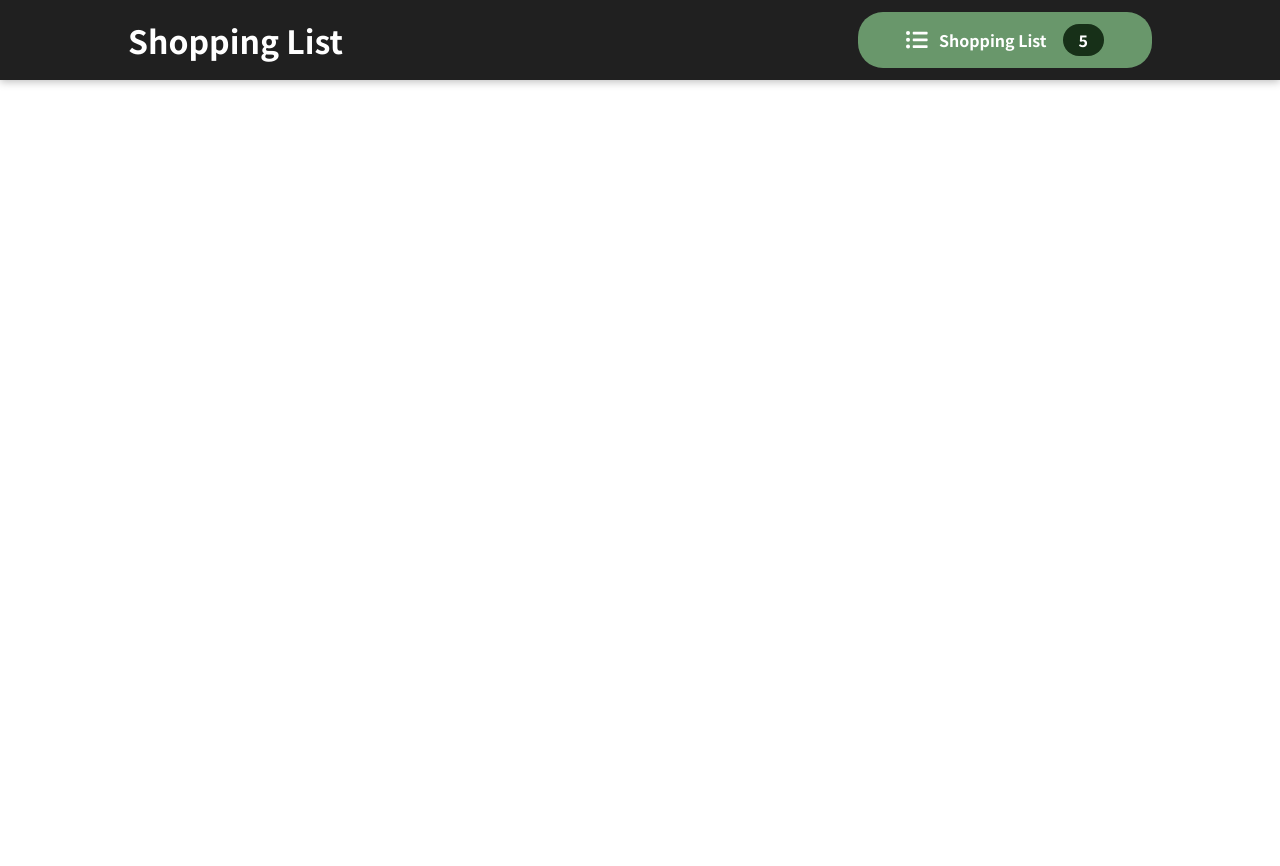
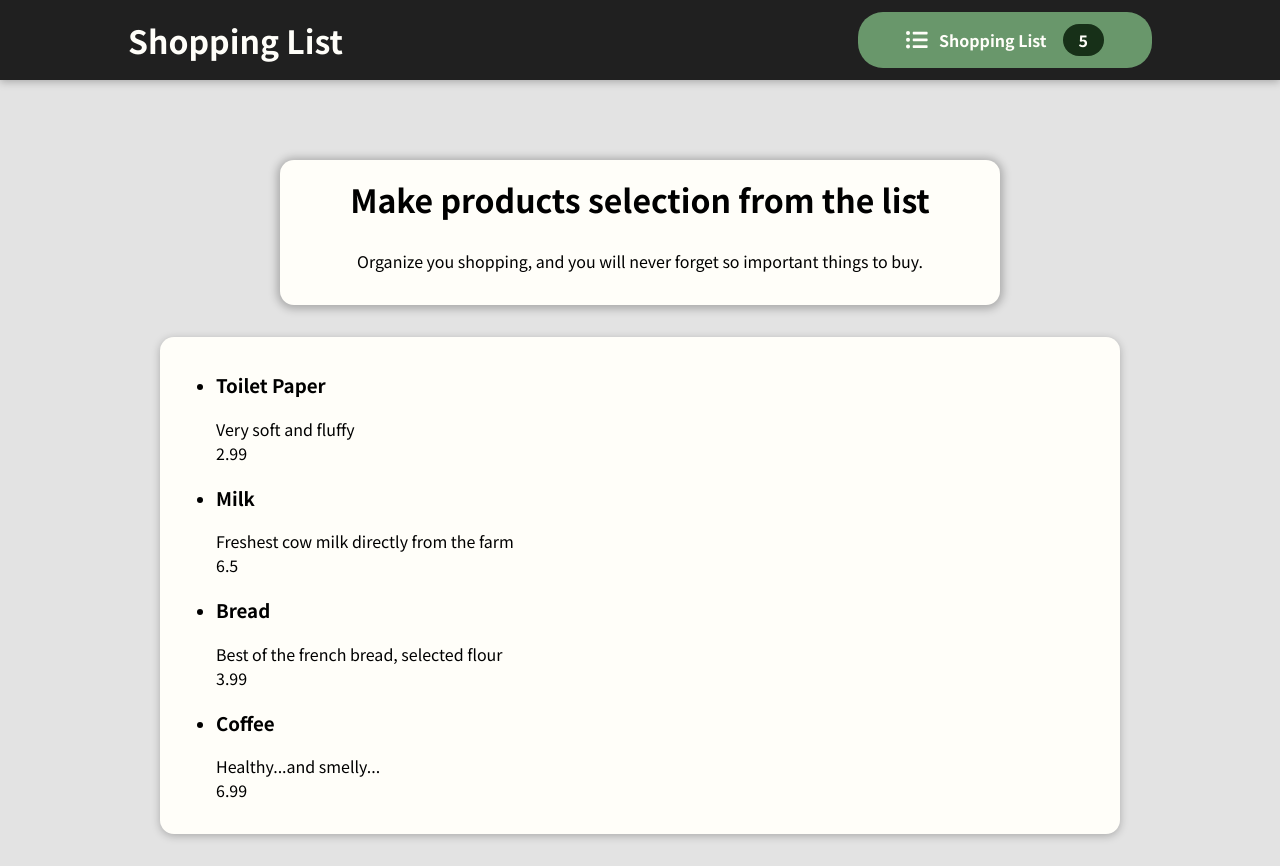
Before and after one commit to GlibKostsov/react-shop-list-app, a React (Create React App) app: page / in a window 1280 px wide. Before the commit the page ends 800 px from the top, so only its background shows below. Built offline with nearby package versions, Linux system fonts and the light colour scheme.

Commit message:
add Product Component && Card UI Component

```diff
--- a/src/App.js
+++ b/src/App.js
@@ -1,10 +1,14 @@
 import { Fragment } from 'react'
 import Header from './components/Layout/Header'
+import Products from './components/Products/Products'
 
 const App = () => {
   return (
     <Fragment>
       <Header />
+      <main>
+        <Products />
+      </main>
     </Fragment>
   )
 }
--- a/src/components/Layout/Header.module.css
+++ b/src/components/Layout/Header.module.css
@@ -6,7 +6,7 @@
   height: 5rem;
   padding: 0 10%;
   background-color: #202020;
-  color: white;
+  color: #fffef9;
   display: flex;
   justify-content: space-between;
   align-items: center;
--- a/src/components/Layout/HeaderShopListButton.module.css
+++ b/src/components/Layout/HeaderShopListButton.module.css
@@ -2,7 +2,7 @@
   cursor: pointer;
   background-color: #69976b;
   padding: 0.75rem 3rem;
-  color: white;
+  color: #fffef9;
   display: flex;
   justify-content: space-around;
   align-items: center;
@@ -13,7 +13,7 @@
 }
 
 .icon {
-  color: white;
+  color: #fffef9;
   width: 1.35rem;
   height: 1.35rem;
   margin-right: 0.7rem;
@@ -25,4 +25,5 @@
   border-radius: 25px;
   margin-left: 1rem;
   font-weight: bold;
+  color: #fffef9;
 }
--- /dev/null
+++ b/src/components/Products/Products.js
@@ -0,0 +1,13 @@
+import { Fragment } from 'react'
+import ProductsDescription from './ProductsDescription'
+import ProductsList from './ProductsList'
+const Products = () => {
+  return (
+    <Fragment>
+      <ProductsDescription />
+      <ProductsList />
+    </Fragment>
+  )
+}
+
+export default Products
--- /dev/null
+++ b/src/components/Products/ProductsDescription.js
@@ -0,0 +1,15 @@
+import classes from './ProductsDescription.module.css'
+
+const ProductsDescription = () => {
+  return (
+    <section className={classes.description}>
+      <h2>Make products selection from the list</h2>
+      <p>
+        Organize you shopping, and you will never forget so important things to
+        buy.
+      </p>
+    </section>
+  )
+}
+
+export default ProductsDescription
--- /dev/null
+++ b/src/components/Products/ProductsDescription.module.css
@@ -0,0 +1,17 @@
+.description {
+  text-align: center;
+  max-width: 45rem;
+  width: 90%;
+  margin: auto;
+  position: relative;
+  padding: 1rem;
+  box-shadow: 0 1px 8px 3px rgba(0, 0, 0, 0.25);
+  background: #fffef9;
+  border-radius: 14px;
+  margin-top: 10rem;
+}
+
+.description h2 {
+  font-size: 2rem;
+  margin-top: 0;
+}
--- /dev/null
+++ b/src/components/Products/ProductsList.js
@@ -0,0 +1,24 @@
+import Card from '../UI/Card'
+import classes from './ProductsList.module.css'
+import PRODUCTS from '../../store/dataSeed'
+
+const ProductsList = () => {
+  const productsList = PRODUCTS.map((product) => (
+    <li key={product.id}>
+      <div>
+        <h3>{product.name}</h3>
+        <div>{product.description}</div>
+        <div>{product.price}</div>
+      </div>
+      <form action=''></form>
+    </li>
+  ))
+  return (
+    <section className={classes.products}>
+      <Card>
+        <ul>{productsList}</ul>
+      </Card>
+    </section>
+  )
+}
+export default ProductsList
--- /dev/null
+++ b/src/components/Products/ProductsList.module.css
@@ -0,0 +1,17 @@
+.products {
+  max-width: 60rem;
+  width: 90%;
+  margin: 2rem auto;
+  animation: meals-appear 400ms ease-in forwards;
+}
+
+@keyframes meals-appear {
+  from {
+    opacity: 0;
+    transform: translateY(3rem);
+  }
+  to {
+    opacity: 1;
+    transform: translateY(0);
+  }
+}
--- /dev/null
+++ b/src/components/UI/Card.js
@@ -0,0 +1,7 @@
+import classes from './Card.module.css'
+
+const Card = (props) => {
+  return <div className={classes.card}>{props.children}</div>
+}
+
+export default Card
--- /dev/null
+++ b/src/components/UI/Card.module.css
@@ -0,0 +1,6 @@
+.card {
+  box-shadow: 0 2px 8px rgba(0, 0, 0, 0.25);
+  padding: 1rem;
+  border-radius: 14px;
+  background-color: #fffef9;
+}
--- a/src/index.css
+++ b/src/index.css
@@ -10,5 +10,5 @@ html {
 
 body {
   margin: 0;
-  background-color: white;
+  background-color: #e3e3e3;
 }
--- /dev/null
+++ b/src/store/dataSeed.js
@@ -0,0 +1,28 @@
+const PRODUCTS = [
+  {
+    id: '1',
+    name: 'Toilet Paper',
+    description: 'Very soft and fluffy',
+    price: 2.99,
+  },
+  {
+    id: '2',
+    name: 'Milk',
+    description: 'Freshest cow milk directly from the farm',
+    price: 6.5,
+  },
+  {
+    id: '3',
+    name: 'Bread',
+    description: 'Best of the french bread, selected flour',
+    price: 3.99,
+  },
+  {
+    id: '4',
+    name: 'Coffee',
+    description: 'Healthy...and smelly...',
+    price: 6.99,
+  },
+]
+
+export default PRODUCTS
```
